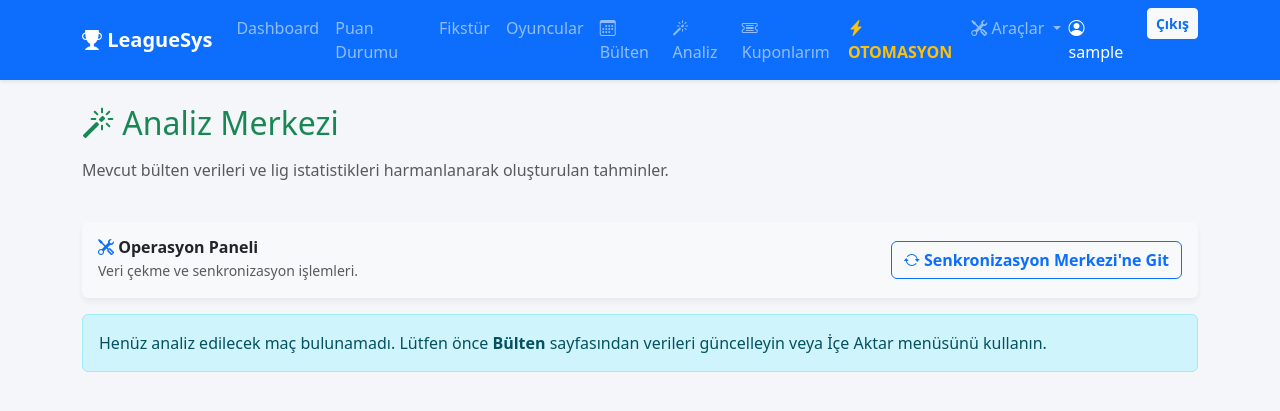
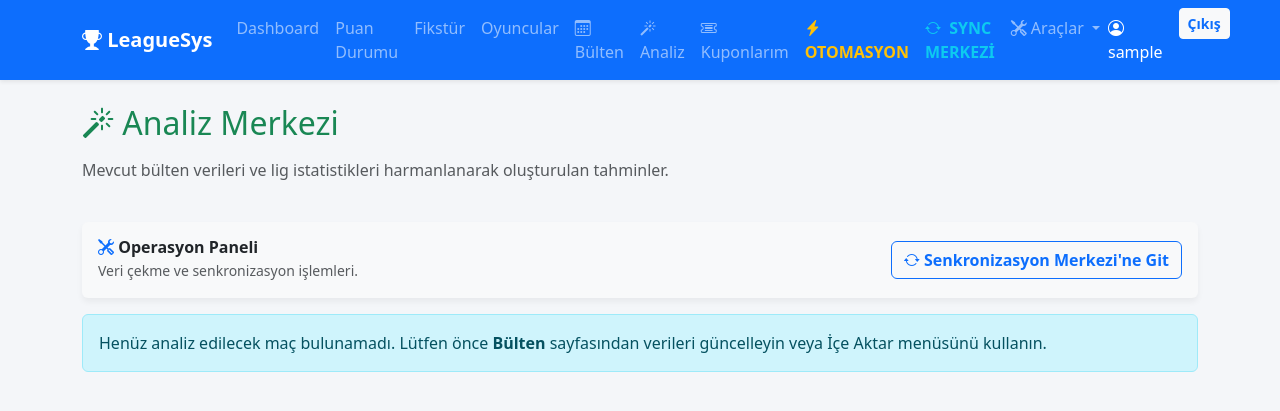
Before and after one commit to argunvaran/wizard-scrap, a Django app: page /analysis/ in a window 1280 px wide. Shown: the top 411 px of the page. Run offline with Django 5.2, Linux system fonts and the light colour scheme; the visitor is signed in with stand-in values (Sample User, id 1); data that the repository does not hold is empty.

Commit message:
Feat: Add Sync Center link to navbar for superusers

```diff
--- a/data_manager/templates/base.html
+++ b/data_manager/templates/base.html
@@ -68,6 +68,11 @@
                             <i class="bi bi-lightning-charge-fill me-1"></i> OTOMASYON
                         </a>
                     </li>
+                    <li class="nav-item">
+                        <a class="nav-link fw-bold text-info" href="{% url 'sync_center' %}">
+                            <i class="bi bi-arrow-repeat me-1"></i> SYNC MERKEZİ
+                        </a>
+                    </li>
                     <li class="nav-item dropdown">
                         <a class="nav-link dropdown-toggle" href="#" role="button" data-bs-toggle="dropdown">
                             <i class="bi bi-tools"></i> Araçlar
```
